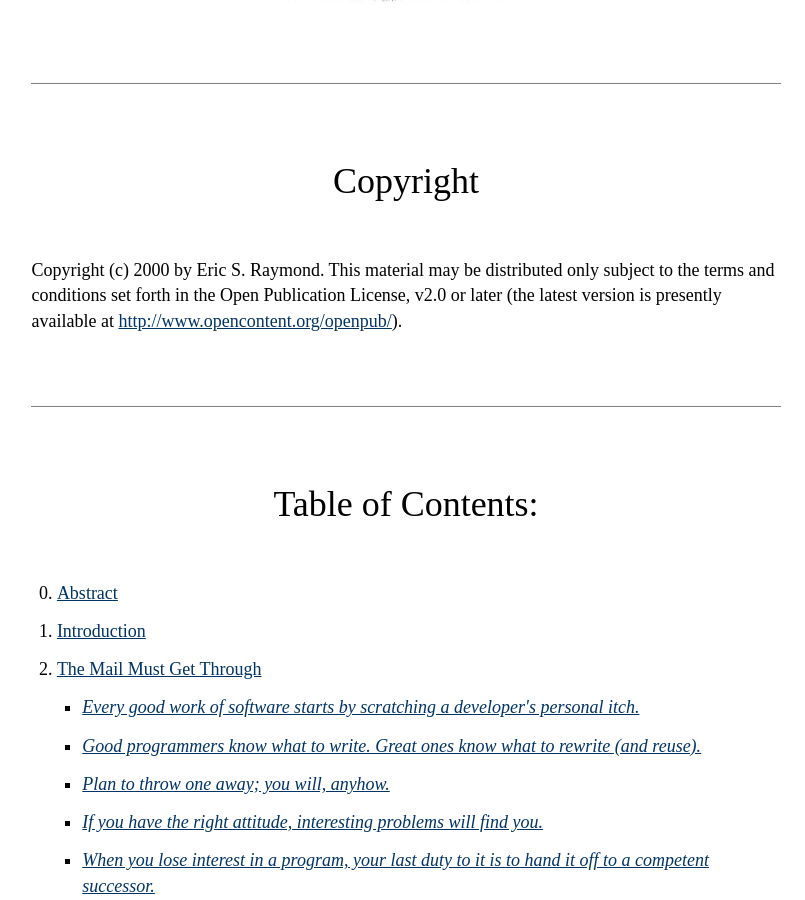
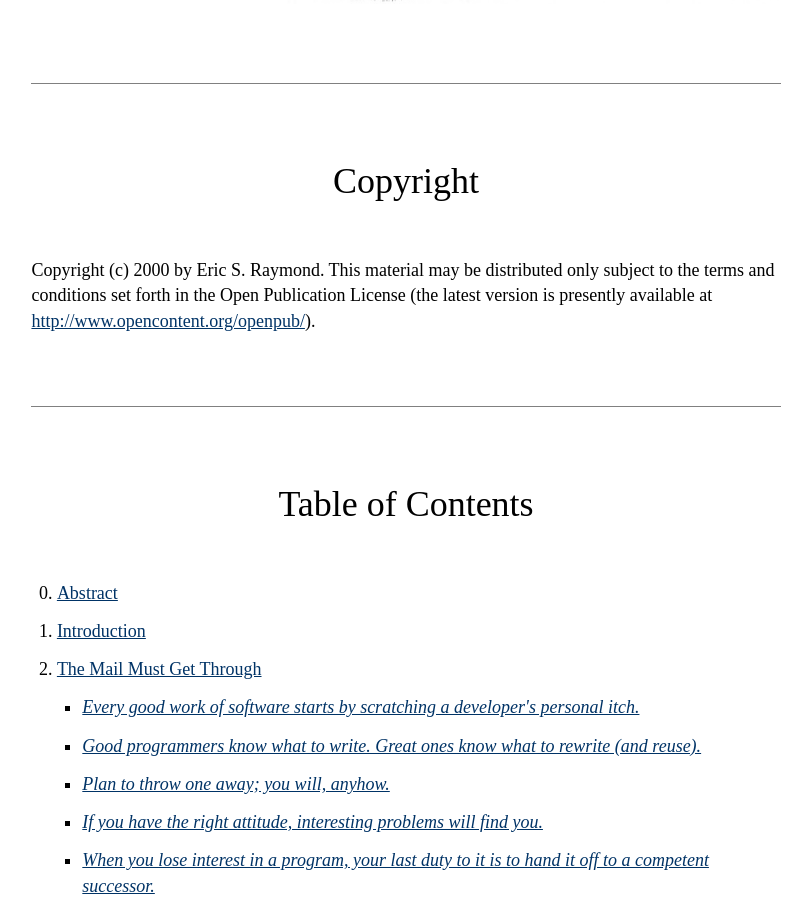
Before and after one commit to mijowa/CatB, a Jekyll site: the page built from index.html, in a window 1280 px wide and 900 px high, scrolled down 1038 px. Shown: the whole window, without its empty margins (234-1039 px from the left). Built offline with Jekyll 4.4.1, drawn with Linux system fonts in a browser that asks for light colours.

Commit message:
Update license section to remove reference to 'version 2.0', which does not actually exist.

```diff
--- a/_includes/ESR-copyright.html
+++ b/_includes/ESR-copyright.html
@@ -1,3 +1,3 @@
 <h2>Copyright</h2>
 
-Copyright (c) 2000 by Eric S. Raymond. This material may be distributed only subject to the terms and conditions set forth in the Open Publication License, v2.0 or later (the latest version is presently available at <a href="http://www.opencontent.org/openpub/">http://www.opencontent.org/openpub/</a>).
+Copyright (c) 2000 by Eric S. Raymond. This material may be distributed only subject to the terms and conditions set forth in the Open Publication License (the latest version is presently available at <a href="http://www.opencontent.org/openpub/">http://www.opencontent.org/openpub/</a>).
--- a/index.html
+++ b/index.html
@@ -12,7 +12,7 @@
 
 <section id="TOC" class="section">
 
-	<h2>Table of Contents:</h2>
+	<h2>Table of Contents</h2>
 
 	<ol start="0">
 
```
